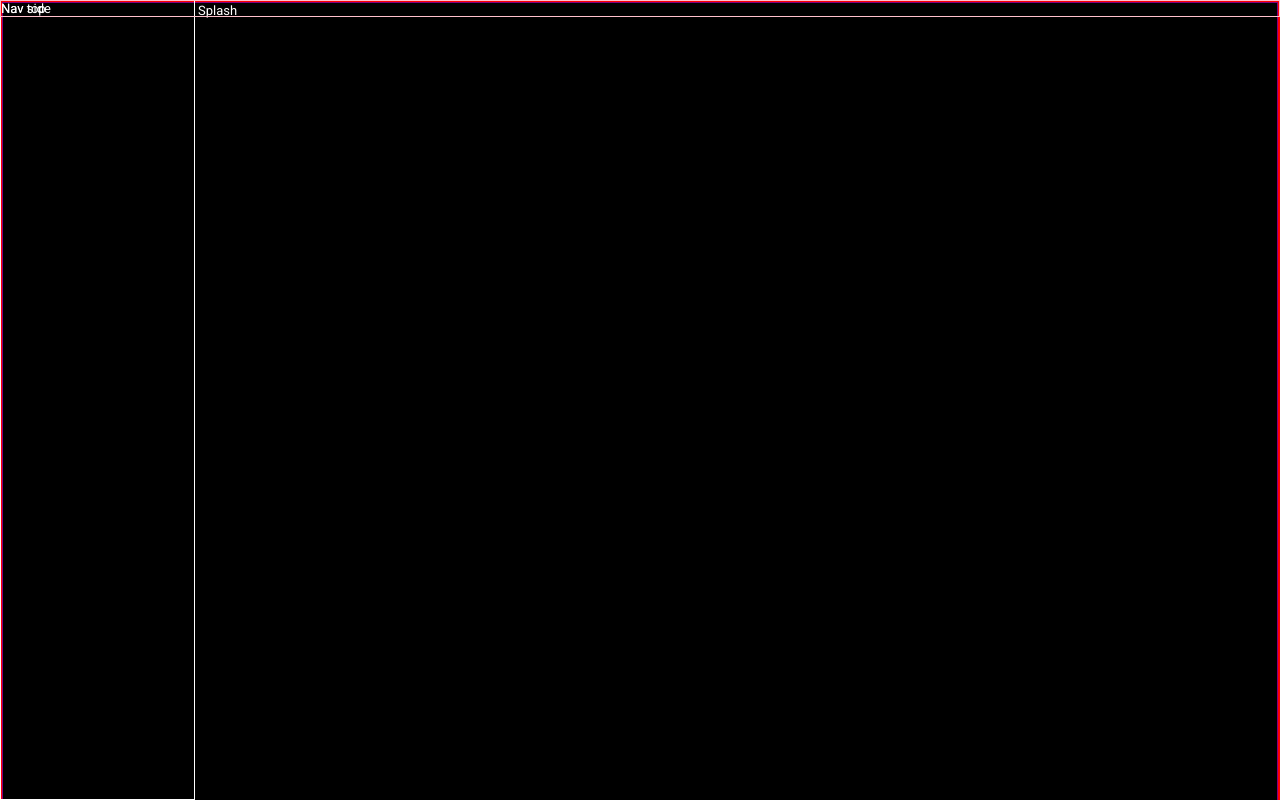
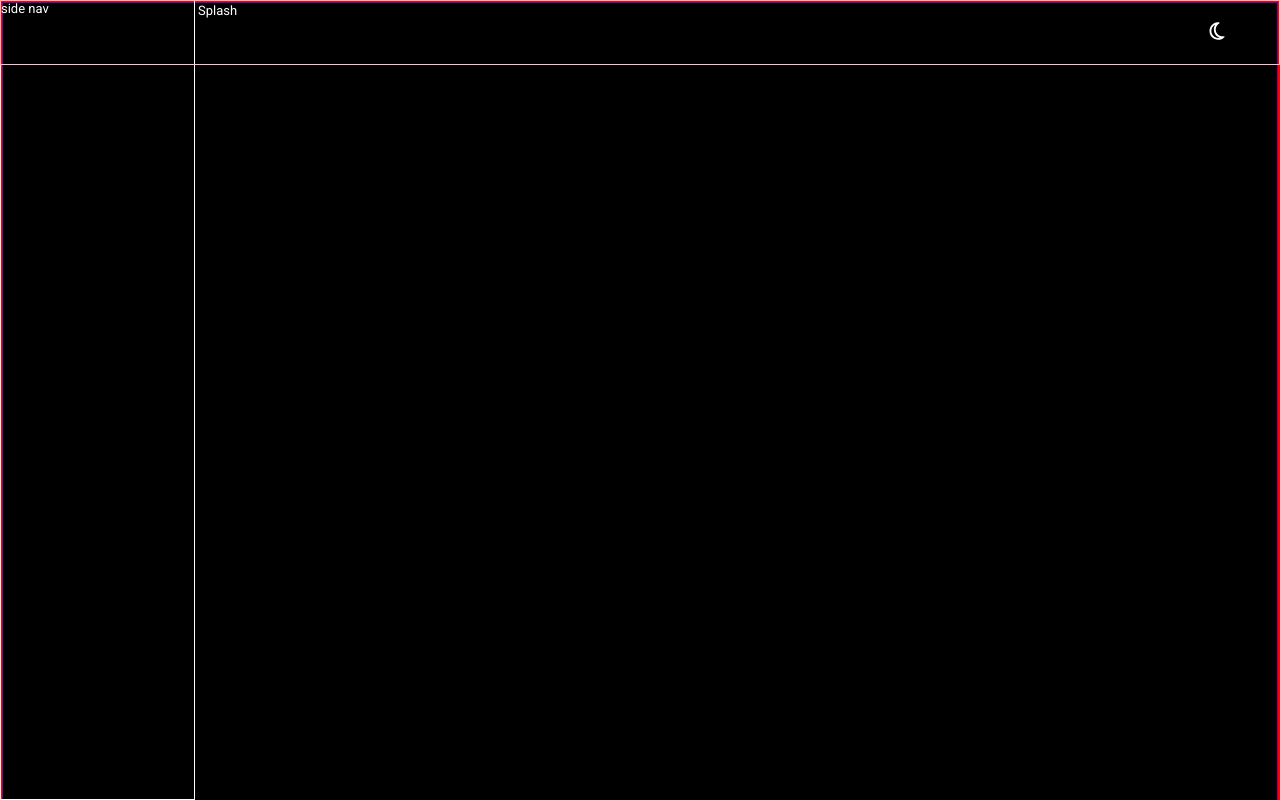
Before and after one commit to tseth4/new-portfolio-2023, a Next.js app: page / in a window 1280 px wide. Shown: the top 800 px of the page. Built offline with nearby package versions, Linux system fonts and the light colour scheme.

Commit message:
sun and moon icon

```diff
--- a/app/globals.css
+++ b/app/globals.css
@@ -5,6 +5,7 @@
   --breakpoint-mobile: 394px;
   --breakpoint-desktop: 1440px;
   --side-nav-width: 15rem;
+  --top-nav-height: 5rem;
 }
 
 * {
--- a/components/Nav/Nav.tsx
+++ b/components/Nav/Nav.tsx
@@ -1,10 +1,23 @@
 import "./NavStyles.scss";
+import Image from "next/image";
+import sun_icon from "@/public/sun.svg";
+import moon_icon from "@/public/moon.svg";
 
 export default function Nav() {
   return (
     <>
-      <div className="nav-side">Nav side</div>
-      <div className="nav-top">Nav top</div>
+      <div className="nav-side">side nav</div>
+      <div className="nav-top">
+        <div>
+          <Image
+            priority
+            width={20}
+            height={20}
+            src={moon_icon}
+            alt="Sun icon"
+          />
+        </div>
+      </div>
     </>
   );
 }
--- a/components/Nav/NavStyles.scss
+++ b/components/Nav/NavStyles.scss
@@ -13,8 +13,13 @@
     right: 0;
     left: 0;
     top: 0;
-    height: fit-content;
+    height: var(--top-nav-height);
     border: 1px solid pink;
+
+    display: flex;
+    justify-content: end;
+    align-items: center;
+    padding-right: 4rem;
   }
 
 }
```
Also changed, not shown: public/moon.svg (added), public/sun.svg (added).
